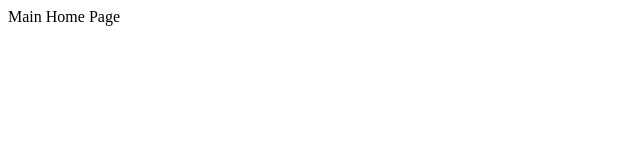
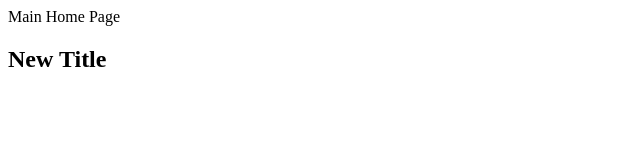
Before and after one commit to Ahmed-wiwa/Git_Course, a plain HTML site: page index.html in a window 1280 px wide. Shown: the whole page, without its empty margins (0-640 px from the left). Drawn offline with Linux system fonts and the light colour scheme.

Commit message:
add title

```diff
--- a/index.html
+++ b/index.html
@@ -1,3 +1,4 @@
 <body>
   Main Home Page
+  <h2>New Title</h2>
 </body>
```
